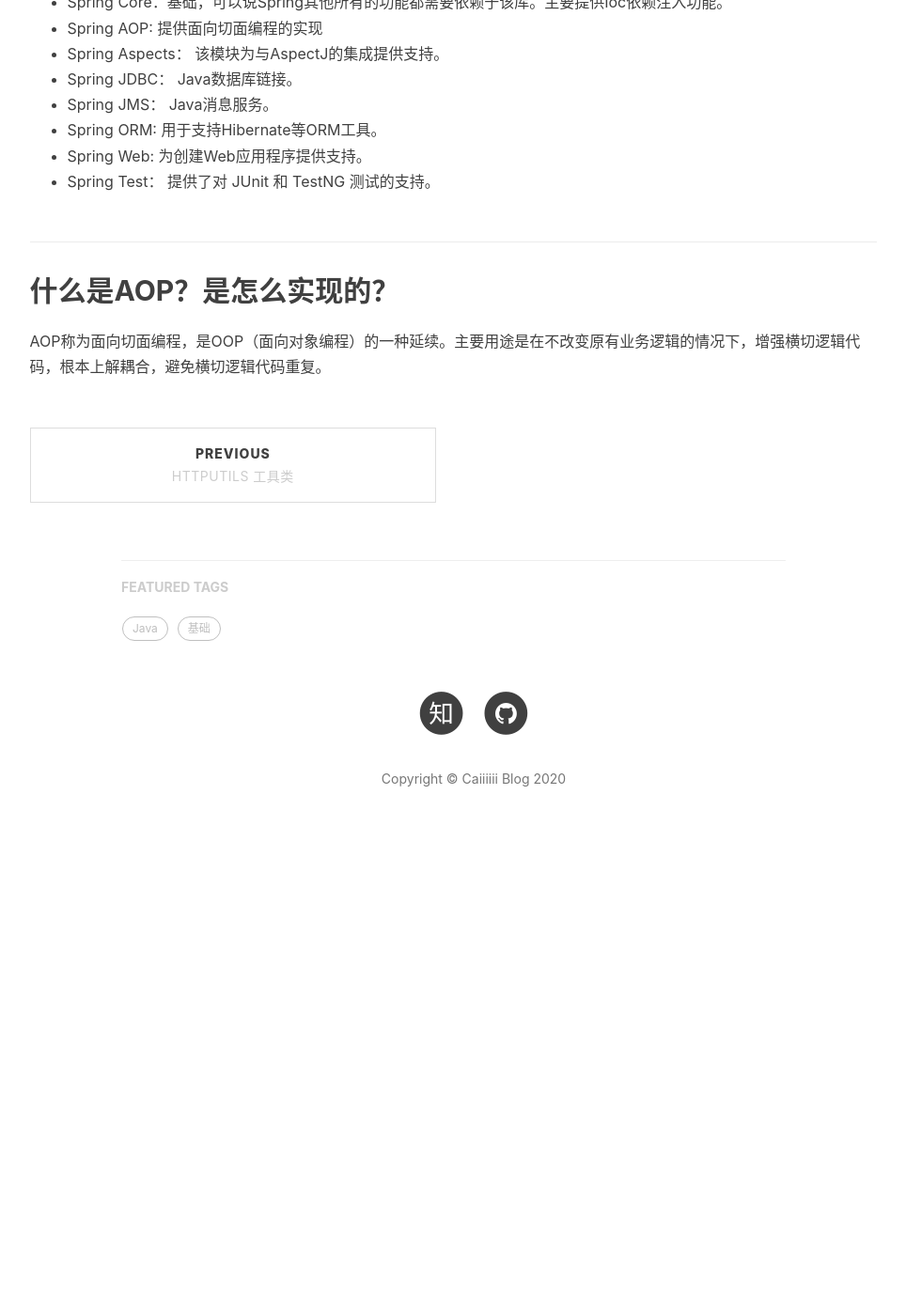
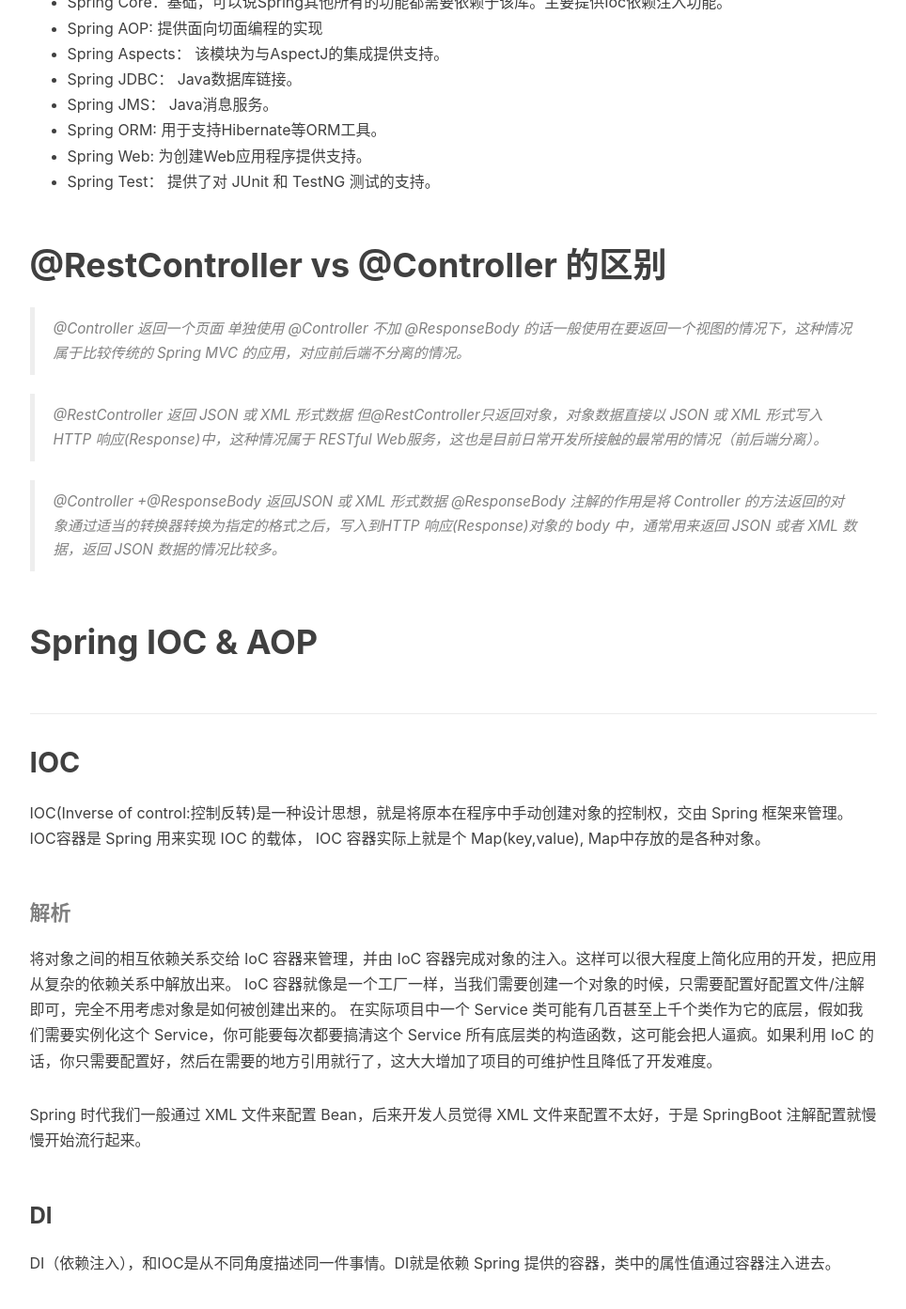
Before and after one commit to Caiiiiii/Caiiiiii.github.io, a Jekyll site: the page built from _posts/2020-11-23-spring框架.markdown, in a window 1280 px wide and 1400 px high, scrolled down 2435 px. Shown: the top 1393 px of the window at 94% size, without its empty margins (136-1100 px from the left). Built offline with Jekyll 4.4.1, drawn with Linux system fonts in a browser that asks for light colours; nearby versions of some CDN libraries; comment, search, counter and statistics services are not loaded; before the commit the page ends 3368 px from its top, so only the background shows below that; some of the changed text lies outside the part shown.

Commit message:
Update 2020-11-23-spring框架.markdown

```diff
--- a/_posts/2020-11-23-spring框架.markdown
+++ b/_posts/2020-11-23-spring框架.markdown
@@ -10,7 +10,9 @@
     - Java
 ---
 
-该文章是为了复习 Spring 所编辑的文章。
+该文章是为了复习 Spring 所编辑的文章。  摘录于JavaGuide
+
+
 
 # 什么是 Spring 框架？
 Spring 是Java的一种轻量级的开发框架，它是很多模块的集合，其中包括：核心容器、数据访问/集成、Web、AOP(面向切面编程)、工具、消息、和测试模块。
@@ -65,9 +67,62 @@
 - Spring Web: 为创建Web应用程序提供支持。
 - Spring Test： 提供了对 JUnit 和 TestNG 测试的支持。
 
+# @RestController vs @Controller 的区别
+> @Controller 返回一个页面
+单独使用 @Controller 不加 @ResponseBody 的话一般使用在要返回一个视图的情况下，这种情况属于比较传统的 Spring MVC 的应用，对应前后端不分离的情况。
+
+> @RestController 返回 JSON 或 XML 形式数据
+但@RestController只返回对象，对象数据直接以 JSON 或 XML 形式写入 HTTP 响应(Response)中，这种情况属于 RESTful Web服务，这也是目前日常开发所接触的最常用的情况（前后端分离）。
+
+> @Controller +@ResponseBody 返回JSON 或 XML 形式数据
+@ResponseBody 注解的作用是将 Controller 的方法返回的对象通过适当的转换器转换为指定的格式之后，写入到HTTP 响应(Response)对象的 body 中，通常用来返回 JSON 或者 XML 数据，返回 JSON 数据的情况比较多。
+
+# Spring IOC & AOP
+## IOC
+IOC(Inverse of control:控制反转)是一种设计思想，就是将原本在程序中手动创建对象的控制权，交由 Spring 框架来管理。
+IOC容器是 Spring 用来实现 IOC 的载体， IOC 容器实际上就是个 Map(key,value),
+Map中存放的是各种对象。
+
+####  解析
+将对象之间的相互依赖关系交给 IoC 容器来管理，并由 IoC 容器完成对象的注入。这样可以很大程度上简化应用的开发，把应用从复杂的依赖关系中解放出来。 IoC 容器就像是一个工厂一样，当我们需要创建一个对象的时候，只需要配置好配置文件/注解即可，完全不用考虑对象是如何被创建出来的。 在实际项目中一个 Service 类可能有几百甚至上千个类作为它的底层，假如我们需要实例化这个 Service，你可能要每次都要搞清这个 Service 所有底层类的构造函数，这可能会把人逼疯。如果利用 IoC 的话，你只需要配置好，然后在需要的地方引用就行了，这大大增加了项目的可维护性且降低了开发难度。
+
+Spring 时代我们一般通过 XML 文件来配置 Bean，后来开发人员觉得 XML 文件来配置不太好，于是 SpringBoot 注解配置就慢慢开始流行起来。
 
 
+### DI
+DI（依赖注入），和IOC是从不同角度描述同一件事情。DI就是依赖 Spring 提供的容器，类中的属性值通过容器注入进去。
 
 
-## 什么是AOP？是怎么实现的？
-AOP称为面向切面编程，是OOP（面向对象编程）的一种延续。主要用途是在不改变原有业务逻辑的情况下，增强横切逻辑代码，根本上解耦合，避免横切逻辑代码重复。
+## AOP
+### 什么是AOP？是怎么实现的？
+AOP(Aspect-Oriented Programming:面向切面编程)能够将那些与业务无关，却为业务模块所共同调用的逻辑或责任（例如事务处理、日志管理、权限控制等）封装起来，便于减少系统的重复代码，降低模块间的耦合度，并有利于未来的可拓展性和可维护性。
+
+Spring AOP就是基于动态代理的，如果要代理的对象，实现了某个接口，那么Spring AOP会使用JDK Proxy，去创建代理对象，而对于没有实现接口的对象，就无法使用 JDK Proxy 去进行代理了，这时候Spring AOP会使用Cglib ，这时候Spring AOP会使用 Cglib 生成一个被代理对象的子类来作为代理。
+
+使用 AOP 之后我们可以把一些通用功能抽象出来，在需要用到的地方直接使用即可，这样大大简化了代码量。我们需要增加新功能时也方便，这样也提高了系统扩展性。日志功能、事务管理等等场景都用到了 AOP 。
+
+## Spring AOP 和 AspectJ AOP 有什么区别？
+Spring AOP 属于运行时增强，而 AspectJ 是编译时增强。 Spring AOP 基于代理(Proxying)，而 AspectJ 基于字节码操作(Bytecode Manipulation)。
+
+Spring AOP 已经集成了 AspectJ ，AspectJ 应该算的上是 Java 生态系统中最完整的 AOP 框架了。AspectJ 相比于 Spring AOP 功能更加强大，但是 Spring AOP 相对来说更简单，
+
+如果我们的切面比较少，那么两者性能差异不大。但是，当切面太多的话，最好选择 AspectJ ，它比Spring AOP 快很多。
+
+
+# Spring bean
+
+## Spring 中的 bean 的作用域有哪些?
+配置文件中定义 Bean 时，我们不但可以配置 Bean 的属性值以及相互之间的依赖关系，还可以定义 Bean 的作用域 。作用域会对 Bean 的生命周期和创建方式产生影响 。
+
+ - singleton : 唯一 bean 实例，Spring 中的 bean 默认都是单例的。
+ - prototype : 每次请求都会创建一个新的 bean 实例。
+ - request : 每一次HTTP请求都会产生一个新的bean，该bean仅在当前HTTP request内有效。
+ - session : 每一次HTTP请求都会产生一个新的 bean，该bean仅在当前 HTTP session 内有效。
+
+## Spring 中的单例 bean 的线程安全问题了解吗？
+大部分时候我们并没有在系统中使用多线程，所以很少有人会关注这个问题。单例 bean 存在线程问题，主要是因为当多个线程操作同一个对象的时候，对这个对象的非静态成员变量的写操作会存在线程安全问题。
+
+常见的有两种解决办法：
+
+    1.在Bean对象中尽量避免定义可变的成员变量（不太现实）。
+    2.在类中定义一个ThreadLocal成员变量，将需要的可变成员变量保存在 ThreadLocal 中（推荐的一种方式）。
```
